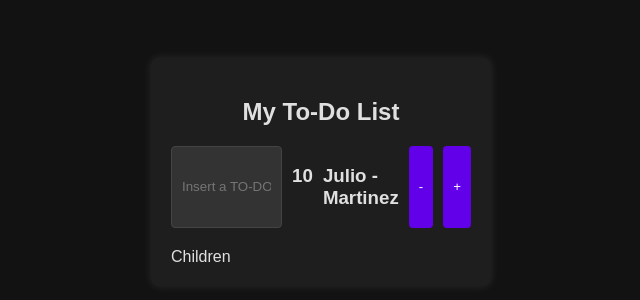
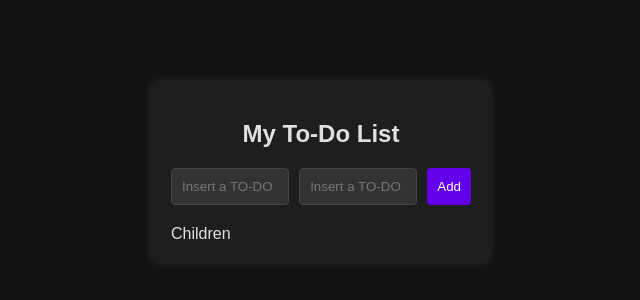
Before and after one commit to Ralexs0096/react-todo-list-ccl-session, a React (Vite) app: page / in a window 1280 px wide. Shown: the part 228-528 px from the top of the page, without its empty margins (319-959 px from the left). Built offline with nearby package versions, Linux system fonts and the light colour scheme.

Commit message:
Handle different input values

```diff
--- a/src/components/Input.jsx
+++ b/src/components/Input.jsx
@@ -2,39 +2,52 @@ import React, { useState } from 'react';
 import Children from './Children';
 
 const Input = () => {
-  const [counter, setCounter] = useState(10);
-  const [userInfo, setUserInfo] = useState({
-    firstName: 'Julio',
-    lastName: 'Martinez',
-    age: 20
+  const [input, setInput] = useState({
+    input: '',
+    inputTwo: ''
   });
 
-  const increment = () => {
-    setCounter(counter + 1);
-    // setUserInfo({ ...userInfo, firstName: 'Alex' });
-    setUserInfo((prev) => ({
-      ...prev,
-      firstName: 'Alvison'
-    }));
-  };
+  const handleChange = (e) => {
+    if (e.target.name === 'input') {
+      setInput((prev) => {
+        return {
+          ...prev,
+          input: e.target.value
+        };
+      });
+    }
 
-  const decrement = () => {
-    setCounter(counter - 1);
+    if (e.target.name === 'inputTwo') {
+      setInput({
+        ...input,
+        inputTwo: e.target.value
+      });
+    }
   };
 
   return (
     <>
       <div className="input-container">
-        <input className="input" type="text" placeholder="Insert a TO-DO" />
-        <h3>{counter}</h3>
-        <h3>
-          {userInfo.firstName} - {userInfo.lastName}
-        </h3>
-        <button className="add-todo" onClick={decrement}>
-          -
-        </button>
-        <button className="add-todo" onClick={increment}>
-          +
+        <input
+          className="input"
+          value={input.input}
+          name="input"
+          onChange={handleChange}
+          type="text"
+          placeholder="Insert a TO-DO"
+        />
+
+        <input
+          className="input"
+          value={input.inputTwo}
+          name="inputTwo"
+          onChange={handleChange}
+          type="text"
+          placeholder="Insert a TO-DO"
+        />
+
+        <button className="add-todo" onClick={undefined}>
+          Add
         </button>
       </div>
       <Children />
```
